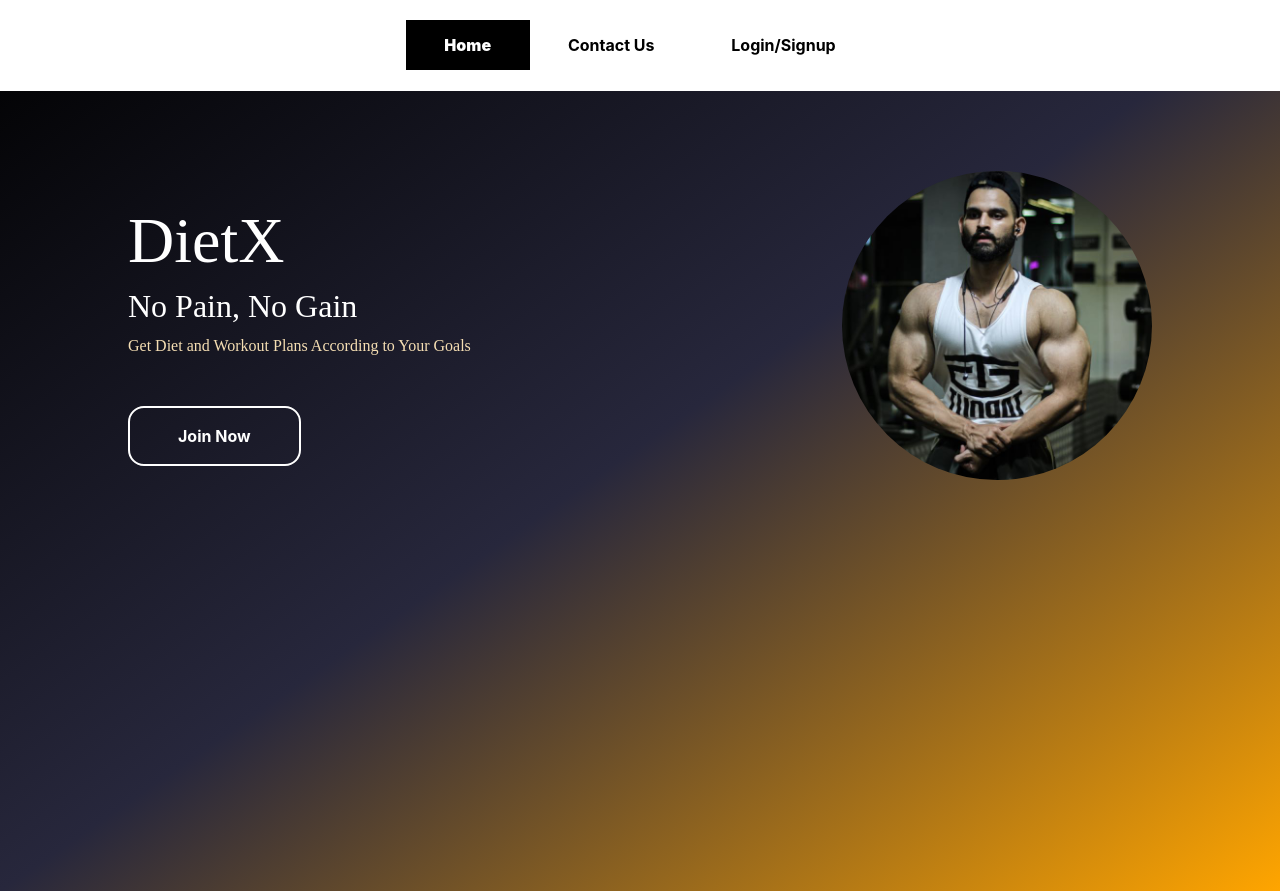
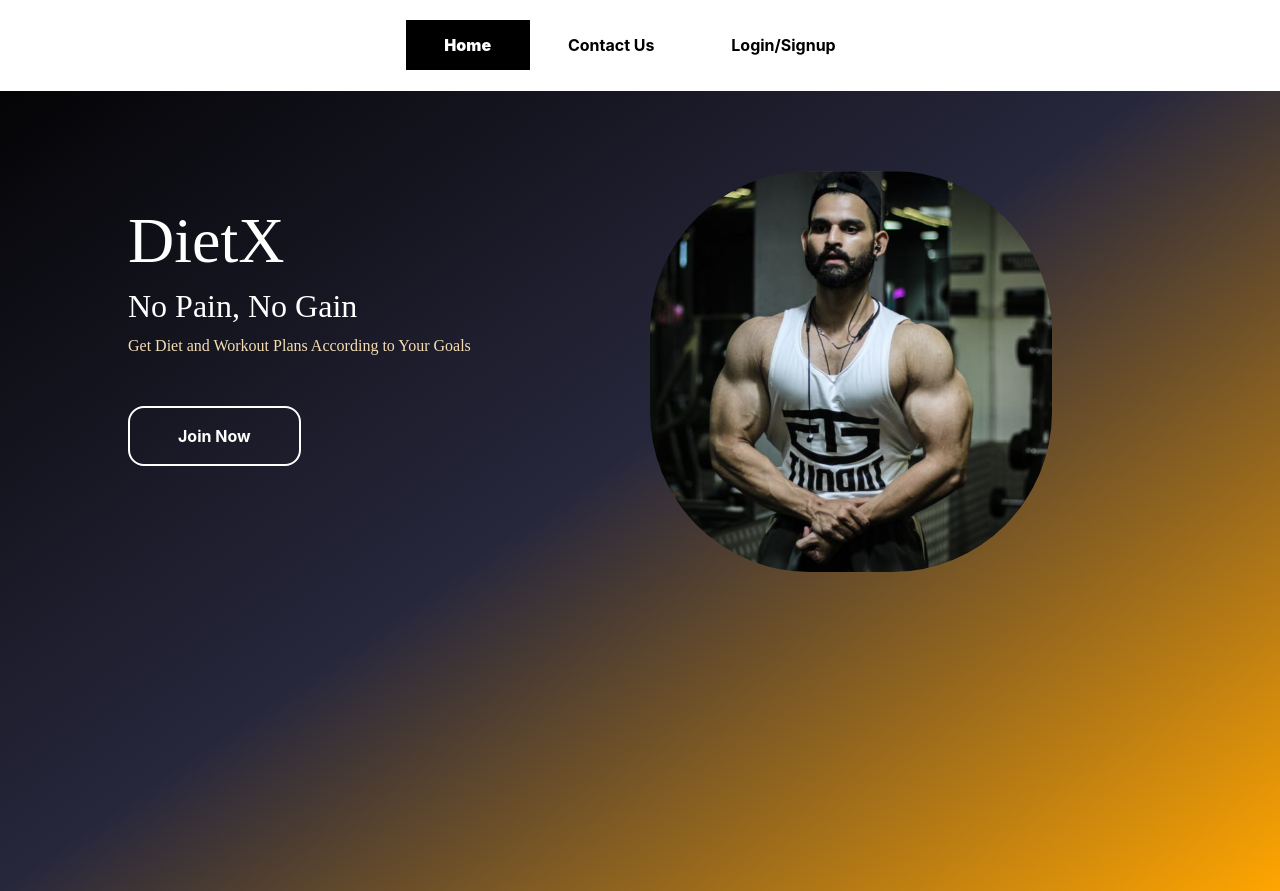
Before and after one commit to harshrajput018/dietX, a React (Create React App) app in the folder myapp/: page / in a window 1280 px wide. Built offline with nearby package versions, Linux system fonts and the light colour scheme.

Commit message:
some landing page ux improvements 3

```diff
--- a/myapp/src/App.css
+++ b/myapp/src/App.css
@@ -78,11 +78,6 @@ body {
   border-radius:10rem;
   text-align: right;
 }
-.piyush {
-  width:405px;
-  border-radius:10rem;
-  text-align: right;
-}
 
 #container{
   display: flex;
--- a/myapp/src/component/landing.js
+++ b/myapp/src/component/landing.js
@@ -24,7 +24,7 @@ export default function Landing() {
 
                     </div>
                 </div>
-                <div className='piyush' >
+                <div  >
                     <img style={{width:'80%'}} id='piyush' src="./piyush.jpeg" />
                 </div>
             </div>
```
Also changed, not shown: 11 other files (tests, documents, lock files or other folders).
